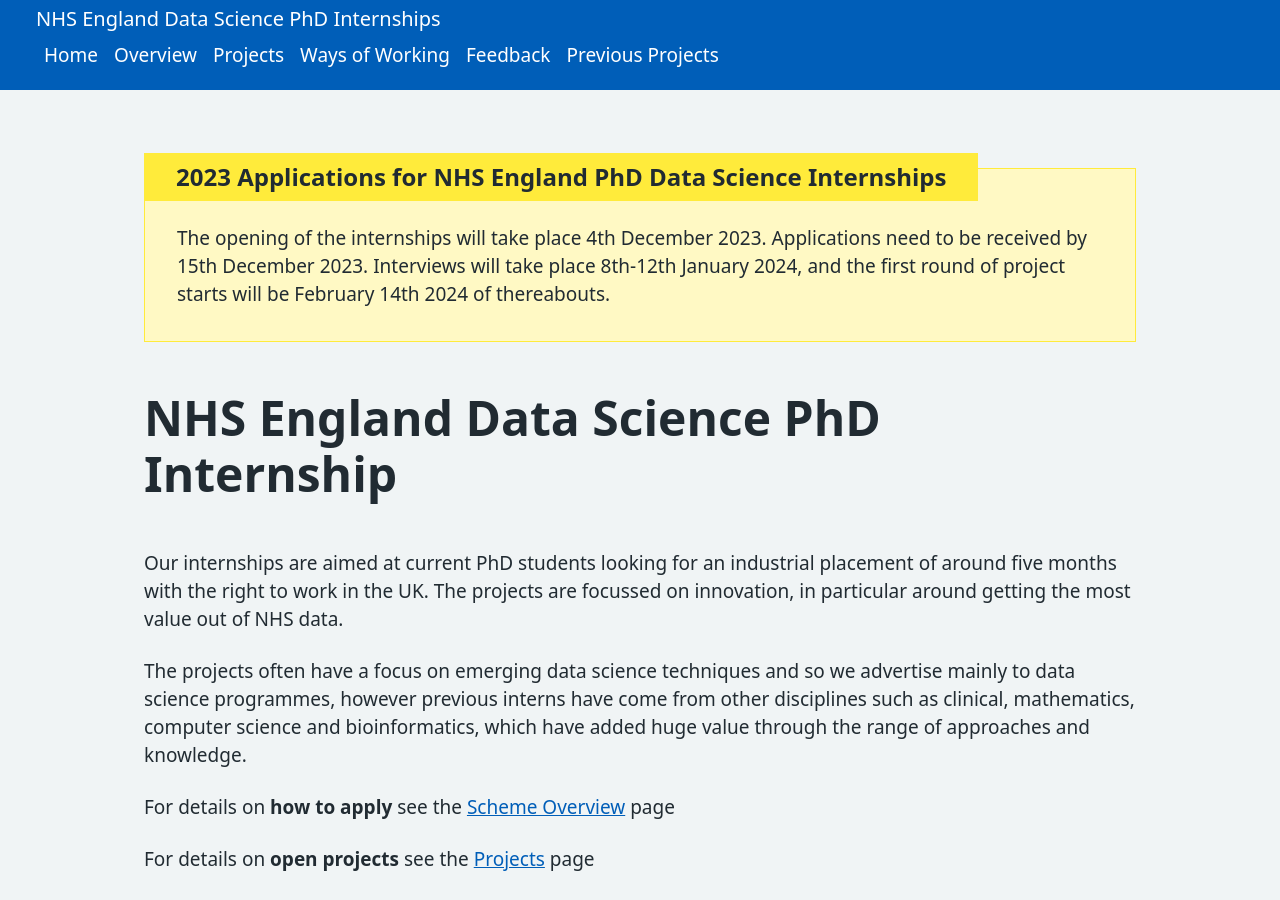
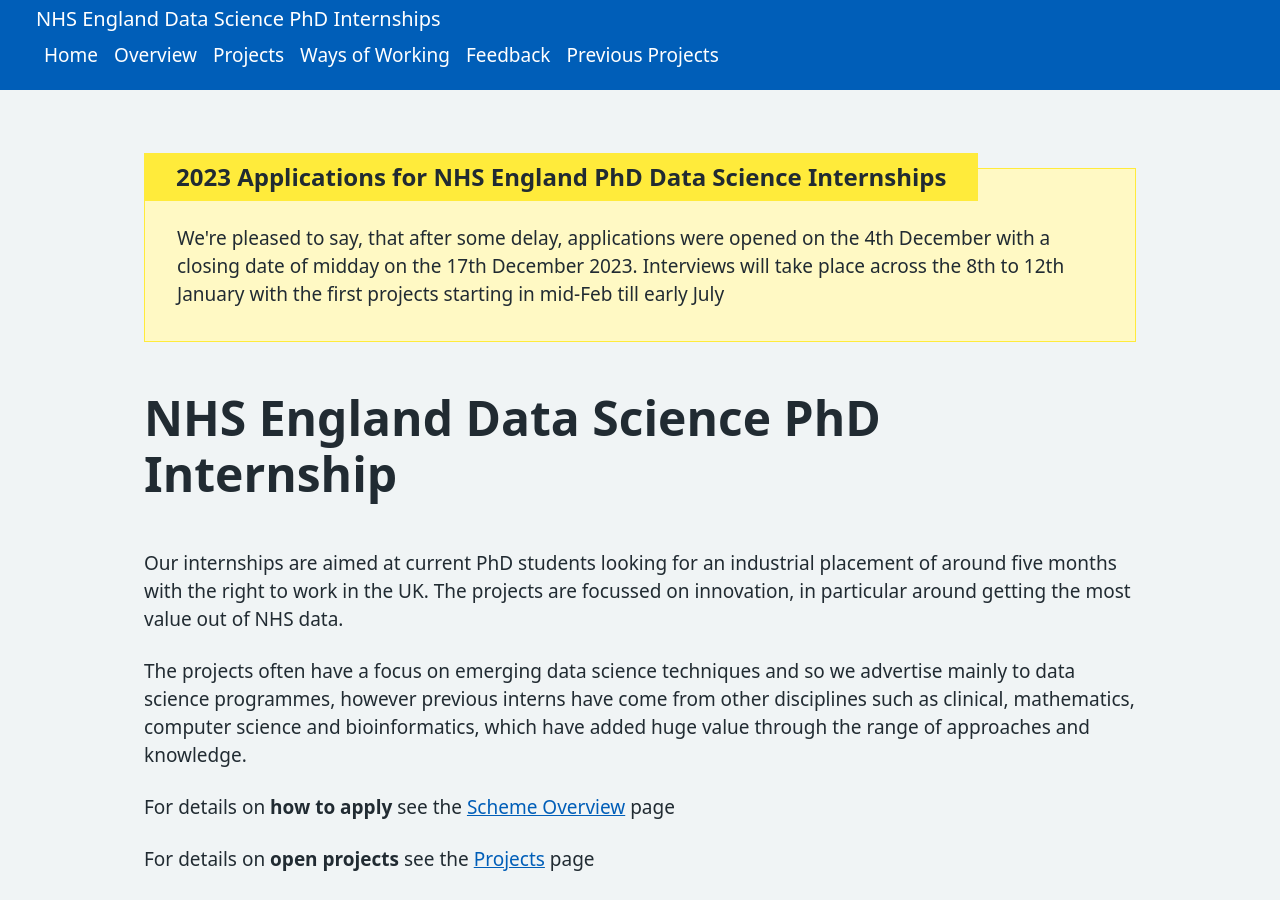
Before and after one commit to nhsx/nhsx-internship-projects, a Jekyll site: the page built from index.md, in a window 1280 px wide and 900 px high. Built offline with Jekyll 4.4.1, drawn with Linux system fonts in a browser that asks for light colours.

Commit message:
base_callout update

```diff
--- a/_layouts/base_callout.html
+++ b/_layouts/base_callout.html
@@ -23,7 +23,7 @@
                 2023 Applications for NHS England PhD Data Science Internships
               </span>
             </h3>
-            <p>The opening of the internships will take place 4th December 2023. Applications need to be received by 15th December 2023. Interviews will take place 8th-12th January 2024, and the first round of project starts will be February 14th 2024 of thereabouts.</p>
+            <p>We're pleased to say, that after some delay, applications were opened on the 4th December with a closing date of midday on the 17th December 2023. Interviews will take place across the 8th to 12th January with the first projects starting in mid-Feb till early July</p>
           </div>
 
 
```
